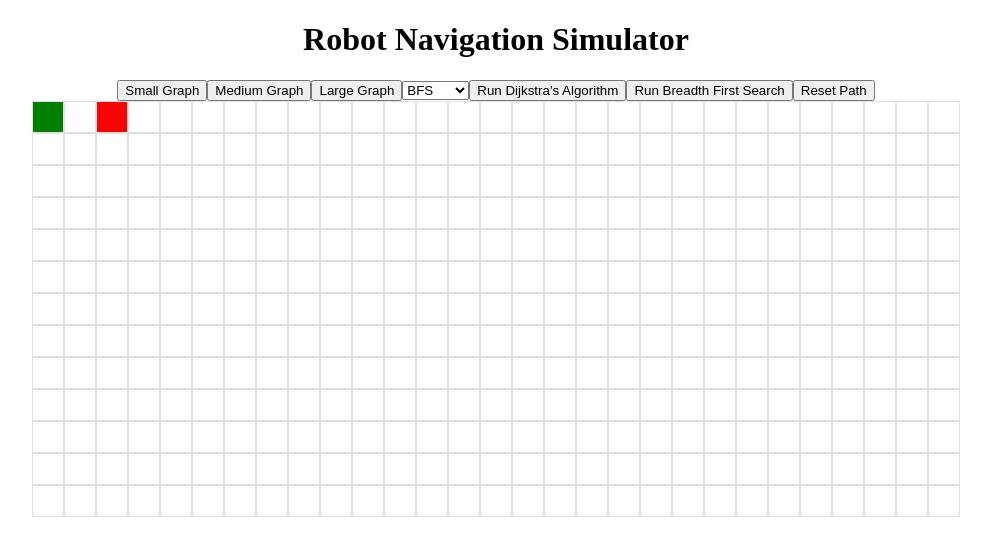
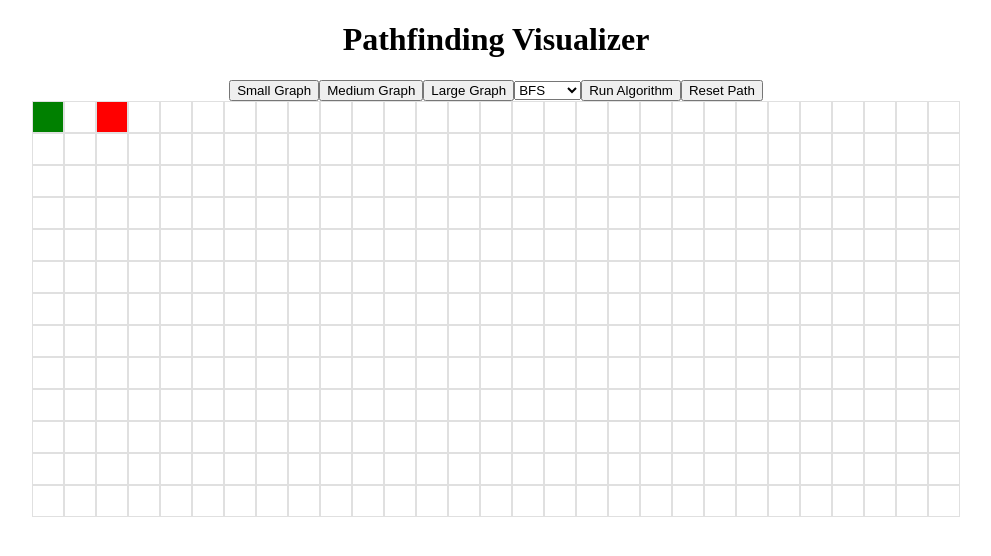
Before and after one commit to Victor00111/pathfinding-visualizer, a React (Create React App) app: page / in a window 1280 px wide. Shown: the top 556 px of the page, without its empty margins (144-1135 px from the left). Built offline with nearby package versions, Linux system fonts and the light colour scheme.

Commit message:
Added dropdown menu

```diff
--- a/src/App.js
+++ b/src/App.js
@@ -68,16 +68,17 @@ function App() {
     }
   }
 
-  const runDijkstra = () => {
-    const path = dijkstra(grid, startPosition, targetPosition);
-    setShortestPath(path);
-    console.log(grid);
-  }
+  const runAlgorithm = () => {
+    if (selectedAlgorithm === 'BFS') {
+      const path = bfs(grid, startPosition, targetPosition);
+      setShortestPath(path);
+      console.log(grid);
+    } else if (selectedAlgorithm === 'Dijkstra') {
+      const path = dijkstra(grid, startPosition, targetPosition);
+      setShortestPath(path);
+      console.log(grid);
+    }
 
-  const runBFS = () => {
-    const path = bfs(grid, startPosition, targetPosition);
-    setShortestPath(path);
-    console.log(grid);
   }
 
   const handleAlgorithmChange = (algorithm) => {
@@ -128,7 +129,7 @@ function App() {
 
   return (
     <div className="app">
-      <h1>Robot Navigation Simulator</h1>
+      <h1>Pathfinding Visualizer</h1>
       <button onClick={setGridSmall}>Small Graph</button>
       <button onClick={setGridMedium}>Medium Graph</button>
       <button onClick={setGridLarge}>Large Graph</button>
@@ -137,8 +138,7 @@ function App() {
         selectedAlgorithm={selectedAlgorithm}
         onChange={handleAlgorithmChange}
       />
-      <button onClick={runDijkstra}>Run Dijkstra's Algorithm</button>
-      <button onClick={runBFS}>Run Breadth First Search</button>
+      <button onClick={runAlgorithm}>Run Algorithm</button>
       <button onClick={resetPath}>Reset Path</button>
       <Grid
         grid={grid} shortestPath={shortestPath} startPosition={startPosition} targetPosition={targetPosition}
--- a/src/visual-components/Grid.js
+++ b/src/visual-components/Grid.js
@@ -13,13 +13,11 @@ const Grid = ({grid, shortestPath, startPosition, targetPosition, onDragStart, o
               const isPath = shortestPath.some(
                 (position) => position[0] === currentPosition[0] && position[1] === currentPosition[1]
               );
-              if (rowIndex === startPosition[0] && columnIndex === startPosition[1]) {
-                cellState = 'start';
-              } else if (rowIndex === targetPosition[0] && columnIndex === targetPosition[1]) {
-                cellState = 'target';
-              } else if (isPath) {
-                cellState = 'path';
-              }
+
+              if (rowIndex === startPosition[0] && columnIndex === startPosition[1]) cellState = 'start';
+              else if (rowIndex === targetPosition[0] && columnIndex === targetPosition[1]) cellState = 'target';
+              else if (isPath) cellState = 'path';
+
               return (
                 <Cell
                   key={columnIndex}
```
